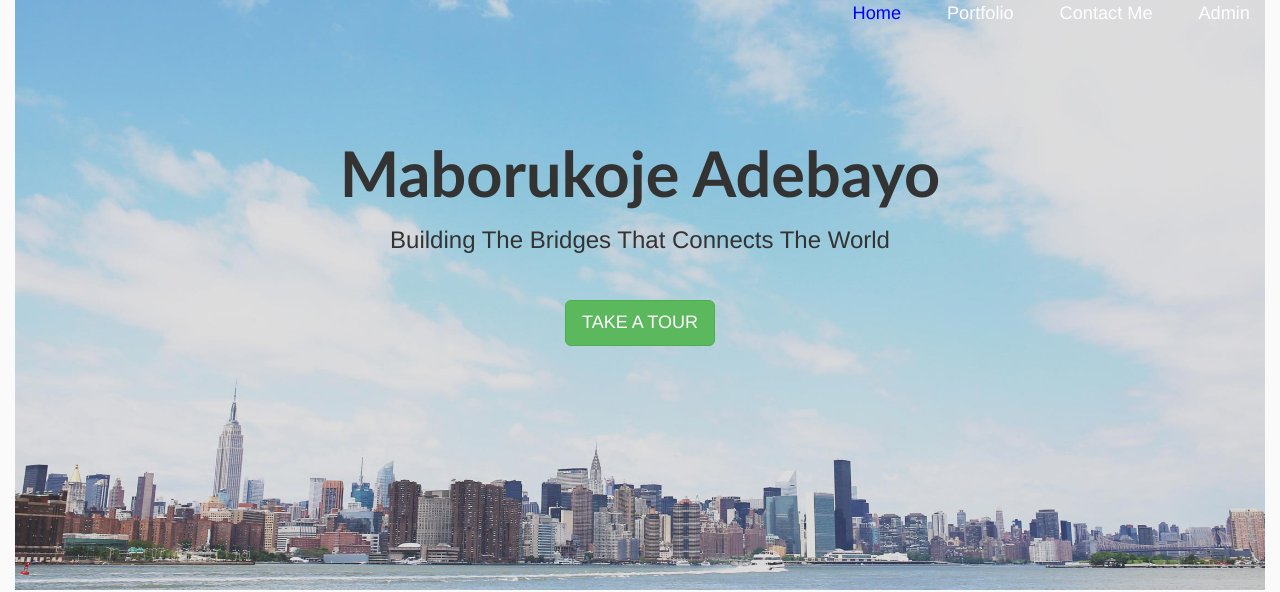
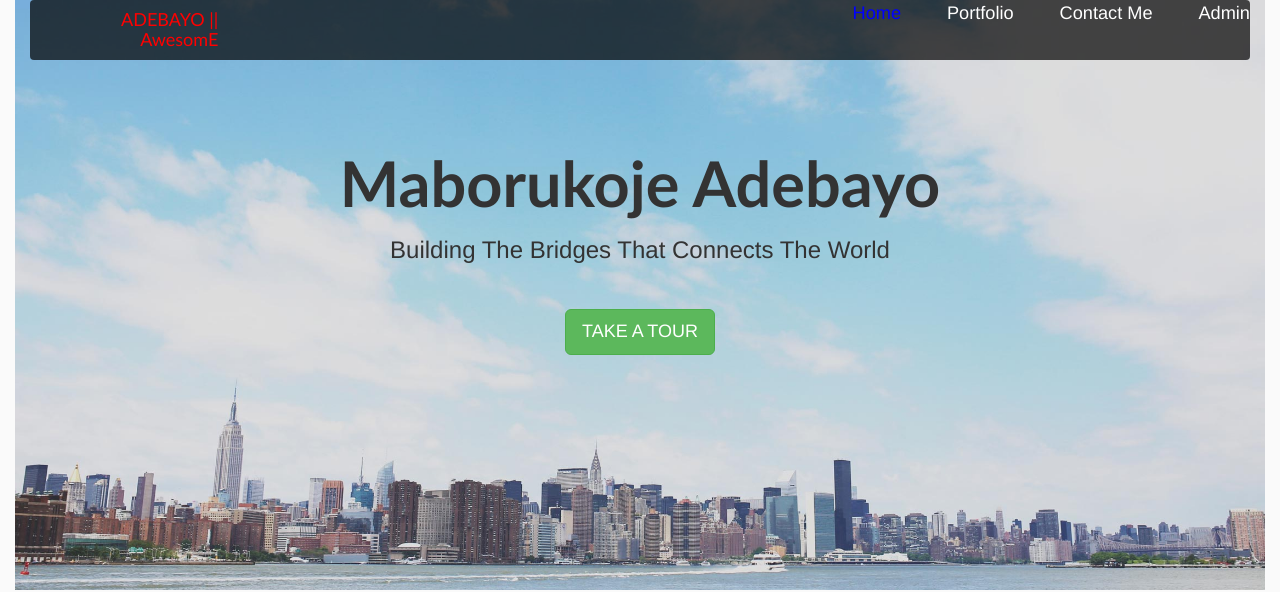
Before and after one commit to adebayo-maborukoje/andela-amaborukoje.github.io, a plain HTML site: page index.html in a window 1280 px wide. Shown: the top 592 px of the page. Drawn offline with Linux system fonts and the light colour scheme.

Commit message:
Portfolio Navi page changed

```diff
--- a/css/mains.css
+++ b/css/mains.css
@@ -24,6 +24,12 @@ header {
 
 .blue {
   color:blue;
+}
+
+.logo {
+  color:red;
+  font-family: candara , Sans-serif;
+  box-shadow: white;
 }
 
 .navi {
--- a/partials/home.html
+++ b/partials/home.html
@@ -1,6 +1,7 @@
 <main class="container-fluid main-container" >
   <div class="container" style="background-image:url('images/bg.jpg')">
-    <nav class="navbar navbar-inverse navi">
+    <nav class="navbar navbar-inverse navi navi-span">
+     <h4 class="col-sm-2 logo">ADEBAYO || AwesomE </h4>
       <ul>
           <li><a href="#/home" class="selected">Home</a></li>
           <li><a href="#/portfolio">Portfolio</a></li>
```
Also changed, not shown: partials/contact.html (+1 -0 lines), partials/portfolio.html (+1 -0 lines).
